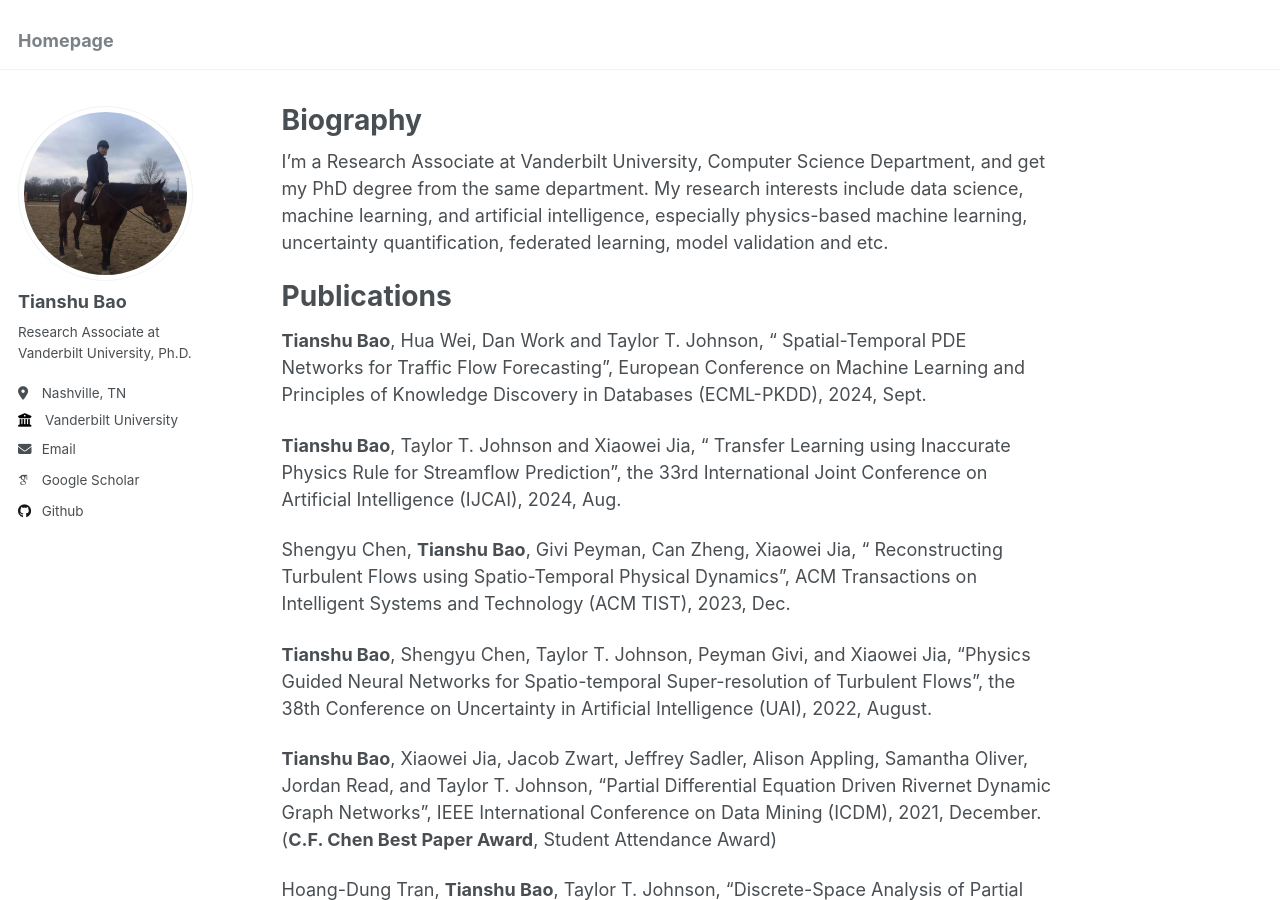
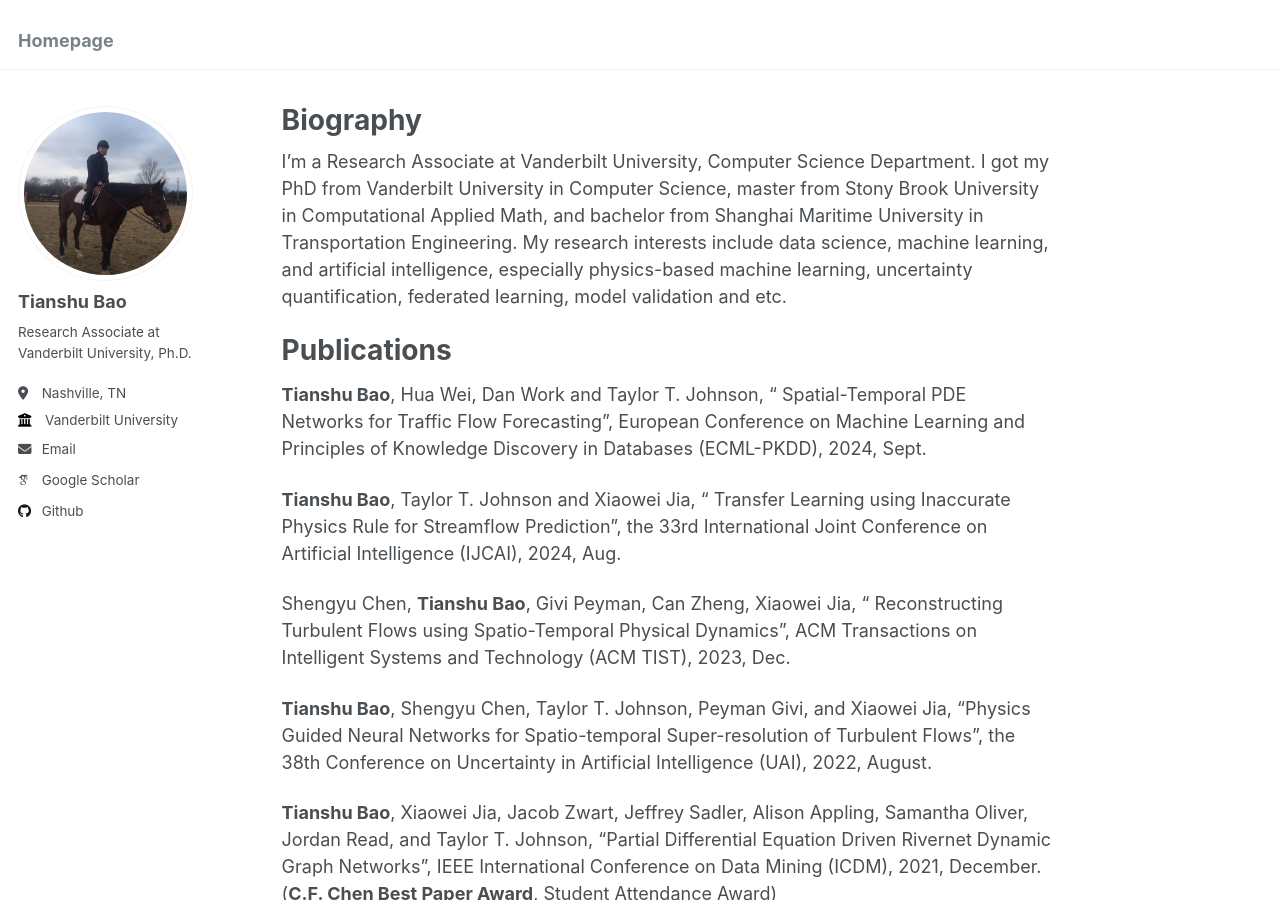
Before and after one commit to tianshubao1/tianshubao1.github.io, a Jekyll site: the page built from _pages/about.md, in a window 1280 px wide and 900 px high. Built offline with Jekyll 4.4.1, drawn with Linux system fonts in a browser that asks for light colours; some web fonts are replaced.

Commit message:
Update about.md

```diff
--- a/_pages/about.md
+++ b/_pages/about.md
@@ -6,7 +6,7 @@ redirect_from:
   - /about/
   - /about.html
 ---
-I'm a Research Associate at Vanderbilt University, Computer Science Department, and get my PhD degree from the same department. My research interests include data science, machine learning, and artificial intelligence, especially physics-based machine learning, uncertainty quantification, federated learning, model validation and etc.
+I'm a Research Associate at Vanderbilt University, Computer Science Department. I got my PhD from Vanderbilt University in Computer Science, master from Stony Brook University in Computational Applied Math, and bachelor from Shanghai Maritime University in Transportation Engineering. My research interests include data science, machine learning, and artificial intelligence, especially physics-based machine learning, uncertainty quantification, federated learning, model validation and etc.
 
 
 Publications
```
